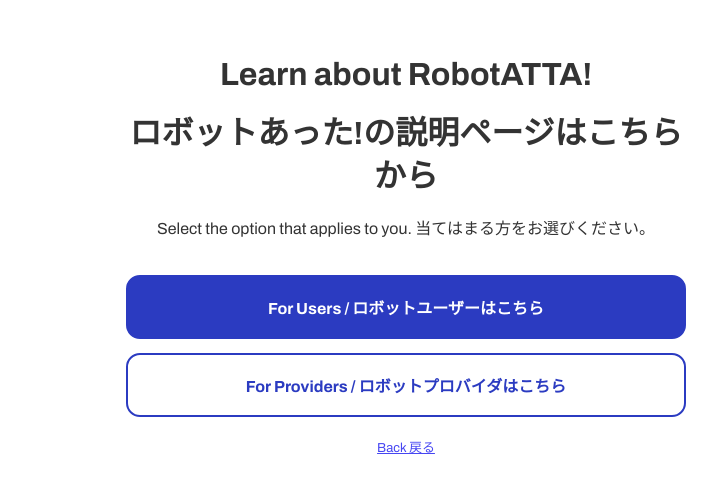
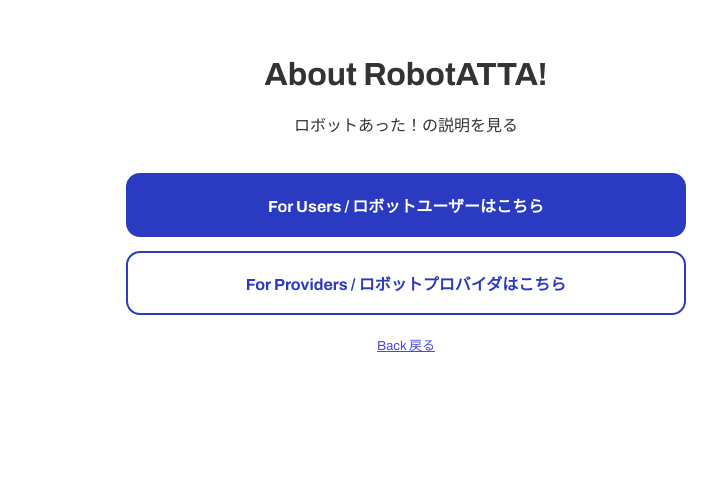
Before and after one commit to incubion-lab/audience-selector, a plain HTML site: page index.html in a window 1280 px wide. Shown: the part 71-564 px from the top of the page, without its empty margins (234-951 px from the left). Drawn offline with Linux system fonts and the light colour scheme.

Commit message:
Update index.html

```diff
--- a/index.html
+++ b/index.html
@@ -129,10 +129,9 @@
     </div>
 
     <main class="content">
-      <h1>Learn about RobotATTA!</h1>
-      <h1>ロボットあった!の説明ページはこちらから</h1>
+      <h1>About RobotATTA!</h1>
       <p class="lead">
-        Select the option that applies to you. 当てはまる方をお選びください。
+        ロボットあった！の説明を見る
       </p>
 
       <a class="btn btn-primary" href="https://example.com/page-a">For Users / ロボットユーザーはこちら</a>
```
